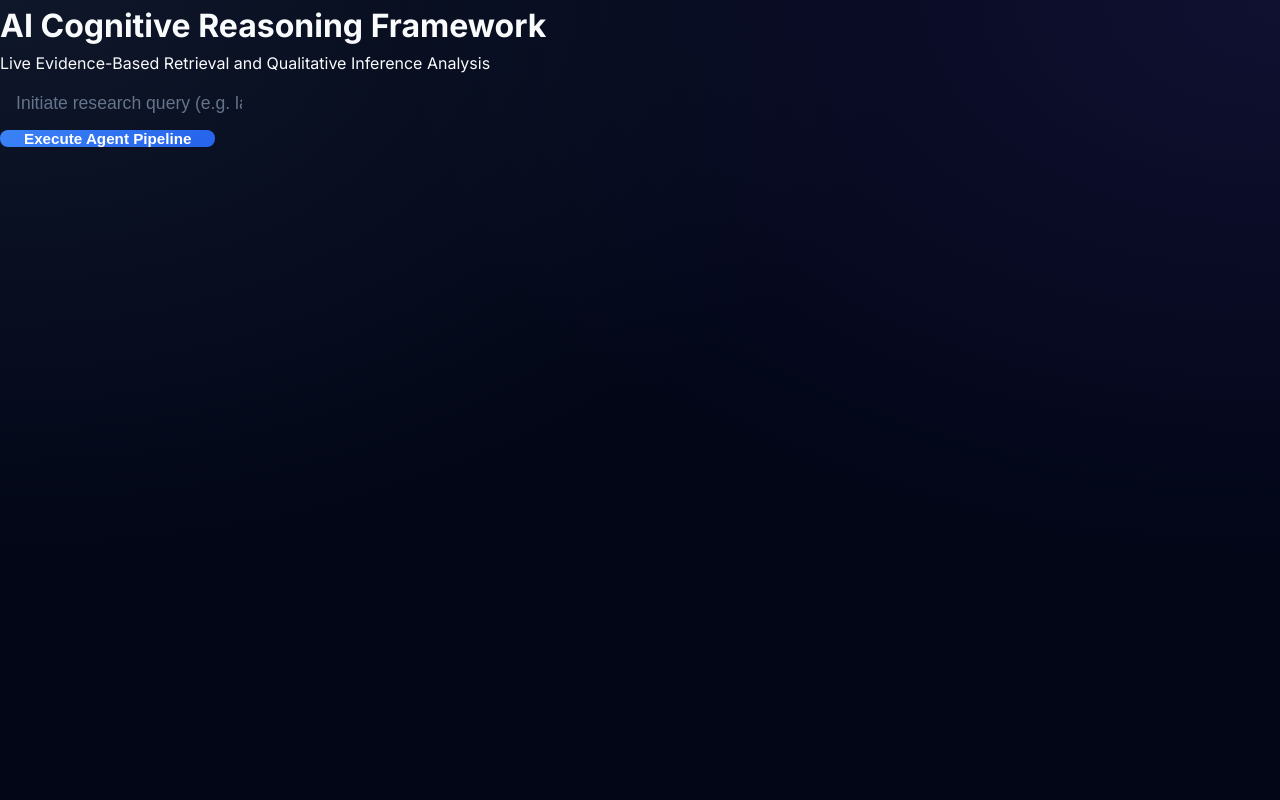
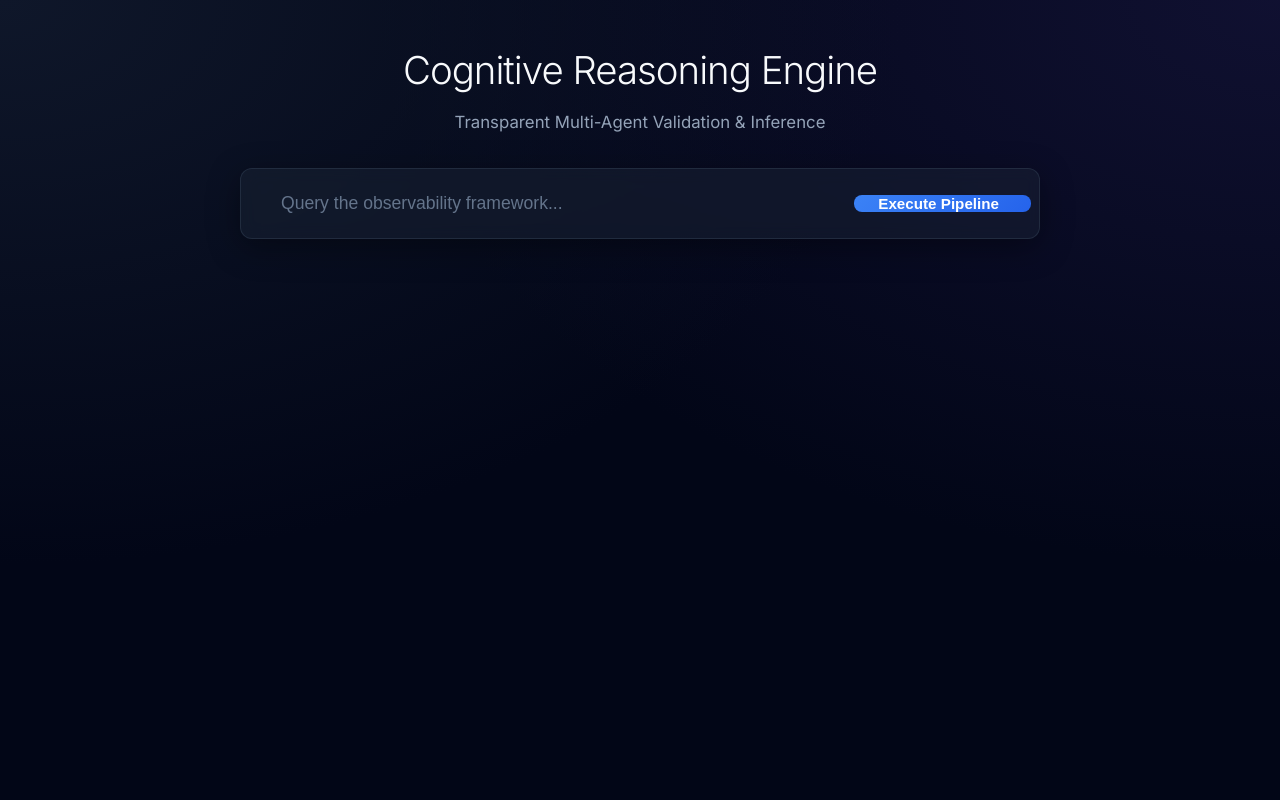
Before and after one commit to kishorev2309-cyber/MULTI-AGENT, a Flask app: page / in a window 1280 px wide. Run offline with Flask 3, Linux system fonts and the light colour scheme; some libraries are stand-ins or nearby versions.

Commit message:
Update index.html

```diff
--- a/templates/index.html
+++ b/templates/index.html
@@ -3,112 +3,204 @@
 <head>
     <meta charset="UTF-8">
     <meta name="viewport" content="width=device-width, initial-scale=1.0">
-    <title>AI Cognitive Reasoning Framework</title>
+    <title>Enterprise AI Intelligence Framework</title>
     <link rel="stylesheet" href="{{ url_for('static', filename='style.css') }}">
     <link href="https://fonts.googleapis.com/css2?family=Inter:wght@300;400;500;600;700&display=swap" rel="stylesheet">
+    <!-- Lightweight Phosphor Icons for professional UI cues -->
+    <script src="https://unpkg.com/@phosphor-icons/web"></script>
 </head>
 <body>
-    <div class="container">
-        <header>
-            <h1>AI Cognitive Reasoning Framework</h1>
-            <p>Live Evidence-Based Retrieval and Qualitative Inference Analysis</p>
-        </header>
+    <div class="app-container">
 
-        <section class="search-section">
-            <form id="query-form">
-                <div class="input-wrapper">
-                    <input type="text" id="query-input" placeholder="Initiate research query (e.g. latest developments in quantum computing...)" required>
-                    <button type="submit" id="submit-btn">Execute Agent Pipeline</button>
+        <!-- Left Sidebar: Reasoning Timeline -->
+        <aside class="timeline-sidebar hidden" id="timeline-sidebar">
+            <div class="sidebar-header">
+                <h2>Execution Pipeline</h2>
+                <span class="status-badge live-pulse">Live</span>
             </div>
-            </form>
-        </section>
 
-        <!-- Dynamic Professional Loading State -->
-        <div id="loading" class="hidden">
-            <div class="spinner"></div>
-            <h3 class="loading-status">Constructing Query Understanding...</h3>
-            <p class="loading-substatus" id="loading-substatus">Classifying intent & decomposing context</p>
-
-            <div class="flow-visual processing">
-                <div class="flow-node active-pulse">Planner</div>
-                <div class="flow-arrow opacity-half">➔</div>
-                <div class="flow-node opacity-half">Researcher</div>
-                <div class="flow-arrow opacity-half">➔</div>
-                <div class="flow-node opacity-half">Decision</div>
+            <div class="timeline-container">
+                <!-- Planner Step -->
+                <div class="timeline-step" id="step-planner">
+                    <div class="step-indicator">
+                        <div class="step-icon"><i class="ph ph-brain"></i></div>
+                        <div class="step-line"></div>
+                    </div>
+                    <div class="step-content">
+                        <h3>1. Query Decomposition</h3>
+                        <p class="step-status">Pending</p>
                     </div>
                 </div>
 
-        <div id="dashboard" class="hidden dashboard-grid">
-            <!-- Agent Logic Sequence Graphic -->
-            <div class="header-flow">
-                <div class="flow-visual">
-                    <div class="flow-node complete">Planner</div>
-                    <div class="flow-arrow">➔</div>
-                    <div class="flow-node complete">Researcher</div>
-                    <div class="flow-arrow">➔</div>
-                    <div class="flow-node complete">Decision</div>
+                <!-- Researcher Step -->
+                <div class="timeline-step" id="step-researcher">
+                    <div class="step-indicator">
+                        <div class="step-icon"><i class="ph ph-globe-hemisphere-west"></i></div>
+                        <div class="step-line"></div>
+                    </div>
+                    <div class="step-content">
+                        <h3>2. Live Evidence Retrieval</h3>
+                        <p class="step-status">Pending</p>
                     </div>
                 </div>
 
-            <!-- Col 1: Planner & Researcher (Context & Evidence) -->
-            <div class="left-panel">
-                <div class="panel-card planner-card">
-                    <div class="card-header">
-                        <h2>Query Understanding Mapping</h2>
-                        <span class="tag intent-tag" id="intent-tag">Intent mapping</span>
+                <!-- Decision Step -->
+                <div class="timeline-step" id="step-decision">
+                    <div class="step-indicator">
+                        <div class="step-icon"><i class="ph ph-check-circle"></i></div>
                     </div>
-                    <div class="card-body">
-                        <h4>Sub-Question Decomposition</h4>
-                        <ul id="sub-questions" class="academic-list"></ul>
-
-                        <h4 class="mt-4">Search Strategy Generated</h4>
-                        <div id="search-strategies" class="badge-row mt-2"></div>
+                    <div class="step-content">
+                        <h3>3. Cognitive Synthesis</h3>
+                        <p class="step-status">Pending</p>
                     </div>
                 </div>
+            </div>
+        </aside>
 
-                <div class="panel-card researcher-card mt-4">
-                    <div class="card-header">
-                        <h2>Live Evidence Retrieval</h2>
-                        <span class="tag evidence-tag"><span id="evidence-count">0</span> Data Points Inspected</span>
+        <!-- Main Interface -->
+        <main class="main-content">
+            <header class="top-search-area">
+                <h1>Cognitive Reasoning Engine</h1>
+                <p>Transparent Multi-Agent Validation & Inference</p>
+                <form id="query-form">
+                    <div class="input-glass-wrapper">
+                        <i class="ph ph-magnifying-glass search-icon"></i>
+                        <input type="text" id="query-input" placeholder="Query the observability framework..." required>
+                        <button type="submit" id="submit-btn">Execute Pipeline <i class="ph ph-arrow-right"></i></button>
                     </div>
-                    <div class="card-body">
-                        <div id="evidence-clusters" class="evidence-scroll-area">
-                            <!-- Populated dynamically via JS -->
+                </form>
+            </header>
+
+            <!-- Loading State Skeletons -->
+            <div id="loading-skeletons" class="hidden">
+                <div class="skeleton-metrics">
+                    <div class="skeleton-box"></div>
+                    <div class="skeleton-box"></div>
+                    <div class="skeleton-box"></div>
                 </div>
+                <div class="skeleton-layout">
+                    <div class="skeleton-col">
+                        <div class="skeleton-card tall"></div>
+                        <div class="skeleton-card"></div>
+                    </div>
+                    <div class="skeleton-col">
+                        <div class="skeleton-card giant"></div>
                     </div>
                 </div>
             </div>
 
-            <!-- Col 2: Decision (Synthesized Conclusion) -->
-            <div class="right-panel">
-                <div class="panel-card decision-card">
-                    <div class="card-header border-bottom">
-                        <h2>Cognitive Synthesis & Final Conclusion</h2>
+            <!-- Dynamic Dashboard -->
+            <div id="dashboard" class="hidden">
+                <!-- Insight Metrics Panel -->
+                <div class="metrics-row">
+                    <div class="metric-card">
+                        <div class="metric-icon"><i class="ph ph-stack"></i></div>
+                        <div class="metric-data">
+                            <span class="metric-value" id="metric-evidence">0</span>
+                            <span class="metric-label">Data Points Inspected</span>
                         </div>
-                    <div class="card-body large-text synthesis-box">
-                        <p id="final-answer" class="text-glow"></p>
+                    </div>
+                    <div class="metric-card">
+                        <div class="metric-icon"><i class="ph ph-browser"></i></div>
+                        <div class="metric-data">
+                            <span class="metric-value" id="metric-sources">0</span>
+                            <span class="metric-label">Unique Domains Analyzed</span>
+                        </div>
+                    </div>
+                    <div class="metric-card">
+                        <div class="metric-icon"><i class="ph ph-graph"></i></div>
+                        <div class="metric-data">
+                            <span class="metric-value" id="metric-complexity">Low</span>
+                            <span class="metric-label">Query Vector Complexity</span>
+                        </div>
                     </div>
                 </div>
 
-                <div class="panel-card mt-4">
+                <div class="dashboard-grid">
+                    <!-- Column 1: Context & Candidates -->
+                    <div class="left-panel">
+
+                        <!-- Candidate Visualization -->
+                        <div class="glass-card candidate-card">
                             <div class="card-header">
-                        <h2>Reasoning Trace</h2>
+                                <h2><i class="ph ph-chart-bar"></i> Candidate Syntheses</h2>
                             </div>
                             <div class="card-body">
-                        <ul id="reasoning-chain" class="step-trace-list"></ul>
+                                <div class="candidate-row winner">
+                                    <div class="candidate-info">
+                                        <div class="candidate-name">Optimal Resolution <span class="badge green">Selected</span></div>
+                                        <div class="candidate-score">95% Confidence</div>
+                                    </div>
+                                    <div class="bar-bg"><div class="bar-fill green" style="width: 95%;"></div></div>
+                                </div>
+                                <div class="candidate-row" id="alt-candidate-row">
+                                    <!-- Populated dynamically via JS if alt interpretations exist -->
+                                </div>
                             </div>
                         </div>
 
-                <div class="panel-card mt-4 anomaly-card">
+                        <!-- Planner Decomposition -->
+                        <div class="glass-card mt-4">
                             <div class="card-header">
-                        <h2>Alternative Interpretations</h2>
+                                <h2><i class="ph ph-tree-structure"></i> Intent Extraction Topology</h2>
+                                <span class="badge blue" id="intent-tag">Intent mapping</span>
                             </div>
                             <div class="card-body">
-                        <ul id="alternative-viewpoints" class="academic-list alt-list"></ul>
+                                <h4>Extracted Sub-Vectors</h4>
+                                <ul id="sub-questions" class="minimal-list"></ul>
+
+                                <h4 class="mt-4">Search Trajectories</h4>
+                                <div id="search-strategies" class="badge-row"></div>
+                            </div>
+                        </div>
+
+                        <!-- Reasoning Trace Array -->
+                        <div class="glass-card mt-4">
+                            <div class="card-header border-bottom">
+                                <h2><i class="ph ph-code"></i> Logic Sequence Log</h2>
+                            </div>
+                            <div class="card-body code-body">
+                                <ul id="reasoning-chain" class="step-trace-list slim"></ul>
+                            </div>
+                        </div>
+
+                    </div>
+
+                    <!-- Column 2: Decision & Evidence -->
+                    <div class="right-panel">
+                        <!-- Huge Glow Conclusion Panel -->
+                        <div class="glass-card decision-supreme-card">
+                            <div class="decision-header">
+                                <div class="badge-tag"><i class="ph ph-robot"></i> Synthesis Engine Render</div>
+                            </div>
+                            <div class="card-body large-text syntax-box">
+                                <p id="final-answer" class="text-glow"></p>
+                            </div>
+                            <!-- Alternative Interpretation alert if available -->
+                            <div class="alternative-alert hidden" id="alternative-alert">
+                                <i class="ph ph-warning-circle"></i>
+                                <span><strong>Tertiary Divergence Detected:</strong> <span id="alt-text"></span></span>
+                            </div>
+                        </div>
+
+                        <!-- Live Evidence Cluster UI -->
+                        <div class="glass-card researcher-card mt-4">
+                            <div class="card-header">
+                                <h2><i class="ph ph-database"></i> Live Evidence Clusters</h2>
+                                <span id="evidence-expand-btn" class="text-btn">Collapse All</span>
+                            </div>
+                            <div class="card-body padding-0">
+                                <div id="evidence-clusters" class="evidence-scroll-area">
+                                    <!-- Populated via JS -->
                                 </div>
                             </div>
                         </div>
+
                     </div>
+                </div>
+            </div>
+
+        </main>
     </div>
 
     <script src="{{ url_for('static', filename='script.js') }}"></script>
```
Lines whose indentation alone changed are shown as unchanged.
